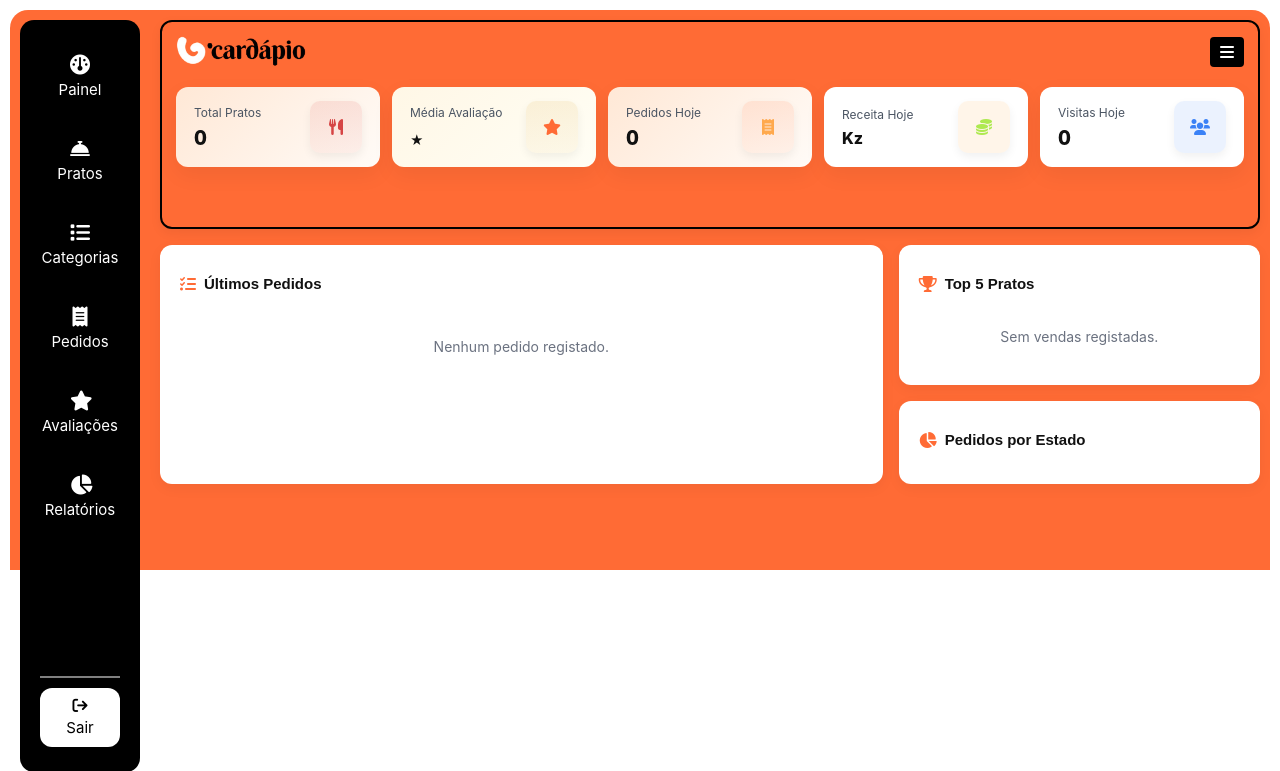
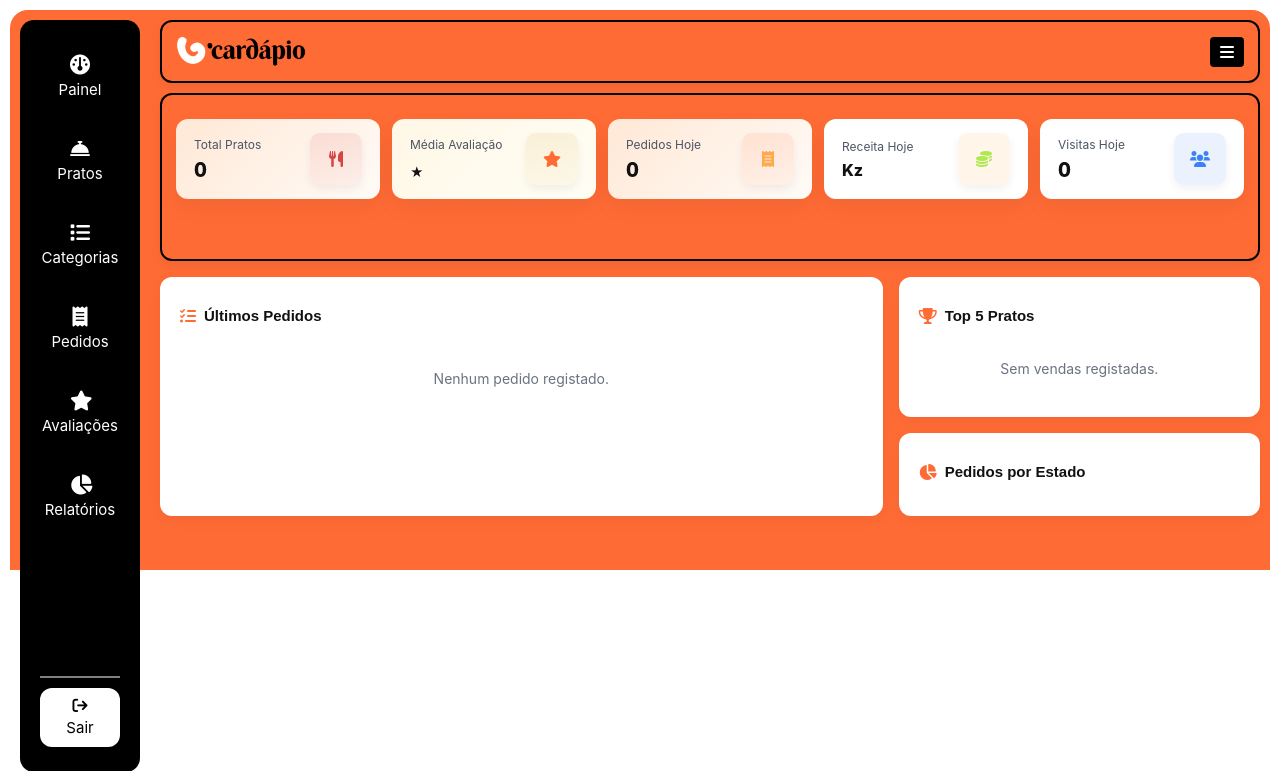
Before and after one commit to ZefferinoJS/cardapiodigital, a PHP site: page /admin/dashboard.php in a window 1280 px wide. Shown: the top 771 px of the page. Run offline with PHP 8.4, Linux system fonts and the light colour scheme; data that the repository does not hold is empty.

Commit message:
emigrando a estrtura do código do sistema

```diff
--- a/public/admin/dashboard.php
+++ b/public/admin/dashboard.php
@@ -21,9 +21,10 @@
         <main class="admin-main">
 
             <!-- ── Header + Summary cards ── -->
-            <header class="dashboard-header">
+            <header class="dashboard-header top">
                 <?php include 'header-admin.php'; ?>
-
+            </header>
+            <header class="dashboard-header bottom">
                 <div class="dashboard-cards">
                     <!-- Total Pratos -->
                     <div class="card summary-card variant-1">
--- a/public/admin/index.php
+++ b/public/admin/index.php
@@ -20,6 +20,7 @@
     session_unset();
     redirecionarPara('home');
 }
+/*
 if (($_POST['action'] ?? null) === 'login') {
     $email = trim((string) ($_POST['email'] ?? ''));
     $password = trim((string) ($_POST['password'] ?? ''));
@@ -97,7 +98,7 @@
 
     include 'login.php';
     exit;
-}
+}*/
 
 $profile = (string) $auth['profile'];
 
```
